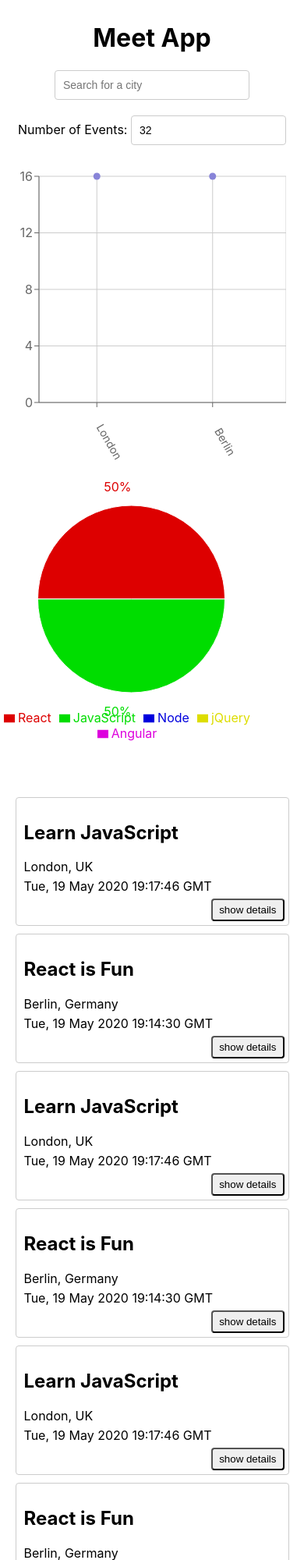
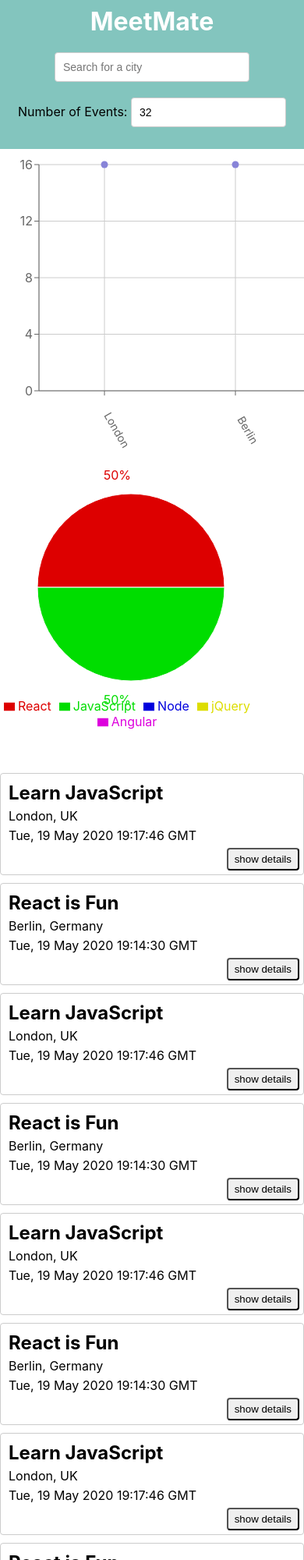
Before and after one commit to stivi00/meet, a React (Create React App) app: page / in a window 390 px wide. Shown: the top 2000 px of the page at 78% size. Built offline with nearby package versions, Linux system fonts and the light colour scheme; what atatus-spa would draw is missing.

Commit message:
responseive styiling added and basic color

```diff
--- a/src/App.css
+++ b/src/App.css
@@ -1,11 +1,24 @@
 @import url(https://fonts.googleapis.com/css?family=Roboto:500);
+*{
+
+  margin: 0;
+}
 .App {
   text-align: center;
-  padding: 2% 5%;
 }
 
 .App * {
   box-sizing: border-box;
+}
+
+.header-wrapper{
+  padding: 2%;
+  background-color:#83c5be ;
+  width: 100%;
+}
+
+.header-title{
+  color: #fff;
 }
 
 ul {
@@ -29,6 +42,7 @@ input[type="number"] {
   height: 38px;
   margin-bottom: 20px;
 }
+
 
 .city {
   width: 250px;
@@ -94,3 +108,38 @@ input[type="number"] {
   width: 250px;
   z-index: 1000;
 }
+
+.charts-container{
+  display: grid;
+  grid-template-columns: 1fr 1fr;
+}
+
+@media (max-width: 768px){
+  .charts-container{
+    grid-template-columns: 1fr;
+  }
+  .recharts-responsive-container:first-of-type{
+    margin-left: 5%;
+  }
+  #event-list{
+    grid-template-columns: 1fr 1fr;
+  }
+}
+
+@media (max-width: 620px){
+  .user-input{
+    flex-direction: column;
+    width: 60%;
+    left: 42%;
+  }
+  #city-search{
+    margin: 0;
+    width: auto;
+  }
+}
+
+@media (max-width: 480px){
+  #event-list{
+    grid-template-columns: 1fr;
+  }
+}
--- a/src/App.js
+++ b/src/App.js
@@ -23,10 +23,8 @@ const App = () => {
 
     useEffect(() => {
         if (navigator.onLine) {
-            // set the warning alert message to an empty string ""
             setWarningAlert('');
         } else {
-            // set the warning alert message to a non-empty string
             setWarningAlert(
                 'You are offline! Note that some events may not be up to date. '
             );
@@ -46,13 +44,17 @@ const App = () => {
 
     return (
         <div className='App'>
-            <h1>Meet App</h1>
+            <div className='header-wrapper'>
+                <h1 className='header-title'>MeetMate</h1>
+                <br></br>
                 <div className='alerts-container'>
                     {infoAlert.length ? <InfoAlert text={infoAlert} /> : null}
                     {warningAlert.length ? (
                         <WarningAlert text={warningAlert} />
                     ) : null}
-                {errorAlert.length ? <ErrorAlert text={errorAlert} /> : null}
+                    {errorAlert.length ? (
+                        <ErrorAlert text={errorAlert} />
+                    ) : null}
                 </div>
                 <CitySearch
                     allLocations={allLocations}
@@ -63,6 +65,7 @@ const App = () => {
                     setCurrentNOE={setCurrentNOE}
                     setErrorAlert={setErrorAlert}
                 />
+            </div>
             <div className='charts-container'>
                 <CityEventsChart allLocations={allLocations} events={events} />
                 <EventGenresChart events={events} />
```
Also changed, not shown: 8 other files (tests, documents, lock files or other folders). Lines whose indentation alone changed are shown as unchanged.
